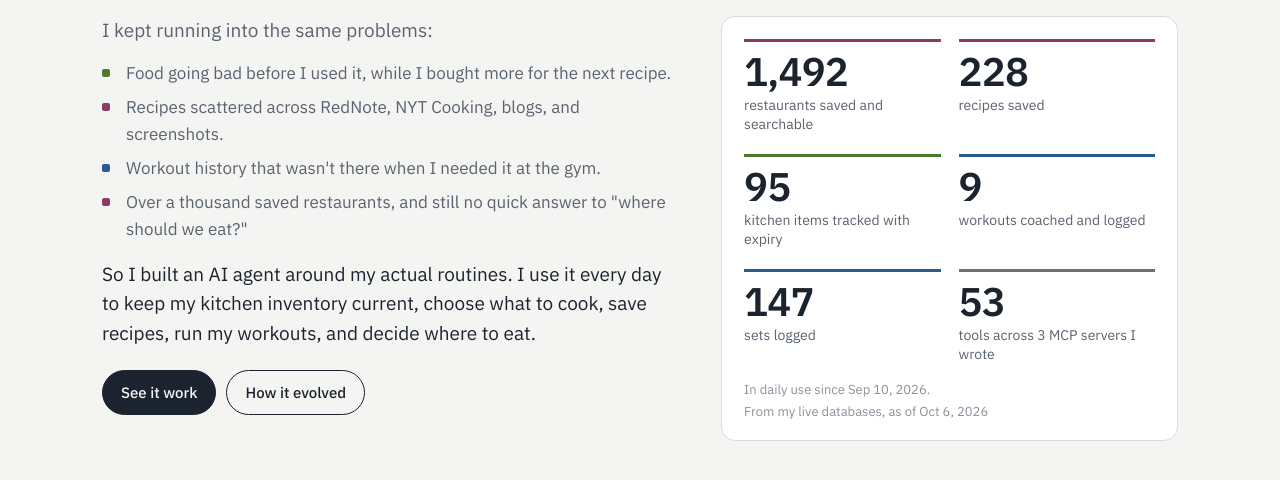
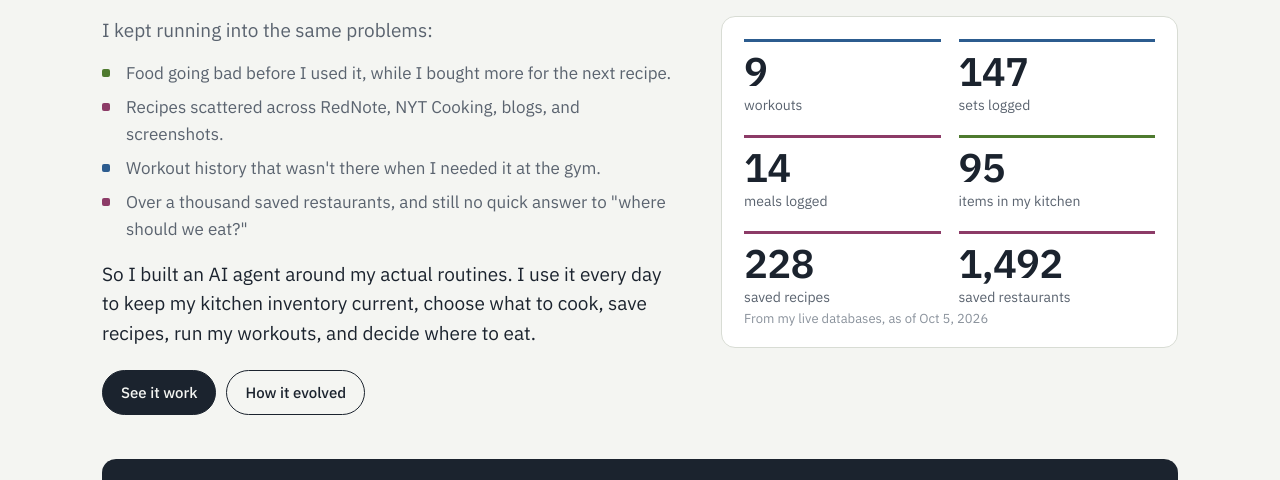
Before and after one commit to kayc26/personal-ai-system, a plain HTML site: page index.html in a window 1280 px wide. Shown: the part 302-782 px from the top of the page. Drawn offline with Linux system fonts and the light colour scheme; no server answers.

```diff
--- a/index.html
+++ b/index.html
@@ -190,14 +190,14 @@
     </div>
     <div class="statcard">
       <dl class="stats">
-        <div class="fc"><dd data-stat="restaurants">1,492</dd><dt>restaurants saved and searchable</dt></div>
-        <div class="fc"><dd data-stat="recipes">228</dd><dt>recipes saved</dt></div>
-        <div class="kc"><dd data-stat="kitchen_items">95</dd><dt>kitchen items tracked with expiry</dt></div>
-        <div class="tc"><dd data-stat="workouts">9</dd><dt>workouts coached and logged</dt></div>
+        <div class="tc"><dd data-stat="workouts">9</dd><dt>workouts</dt></div>
         <div class="tc"><dd data-stat="sets">147</dd><dt>sets logged</dt></div>
-        <div class="nc"><dd data-stat="tools">53</dd><dt>tools across 3 MCP servers I wrote</dt></div>
+        <div class="fc"><dd data-stat="meals">14</dd><dt>meals logged</dt></div>
+        <div class="kc"><dd data-stat="kitchen_items">95</dd><dt>items in my kitchen</dt></div>
+        <div class="fc"><dd data-stat="recipes">228</dd><dt>saved recipes</dt></div>
+        <div class="fc"><dd data-stat="restaurants">1,492</dd><dt>saved restaurants</dt></div>
       </dl>
-      <p class="asof">In daily use since Sep 10, 2026.</p><p class="asof" id="asof" style="margin-top:2px">From my live databases, as of Oct 6, 2026</p>
+      <p class="asof" id="asof" style="margin-top:2px">From my live databases, as of Oct 5, 2026</p>
     </div>
   </div>
   <div class="rule">
```
Also changed, not shown: 1 other file.
